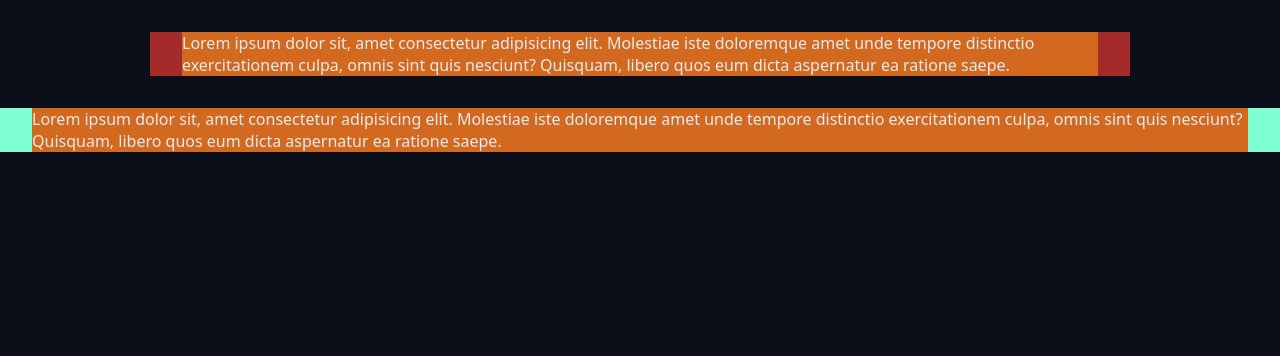
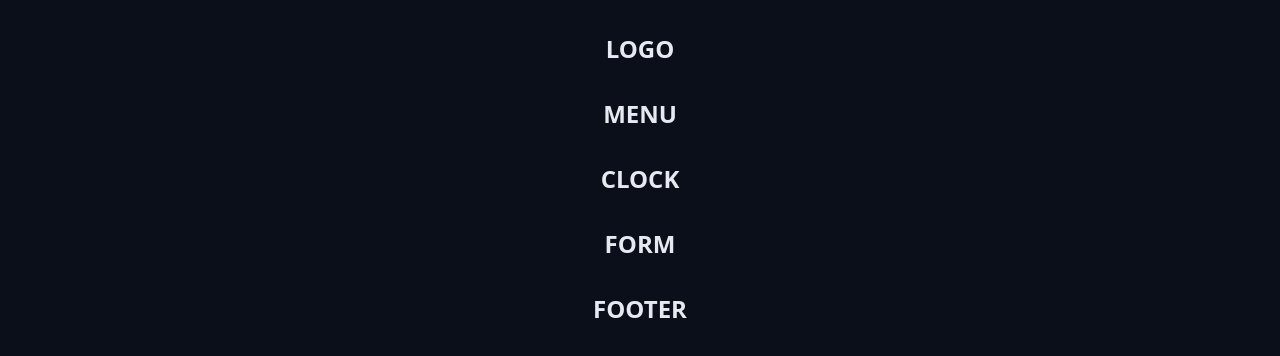
Before and after one commit to Henrique-Kriguer/pomodoro2, a React (Vite) app: page / in a window 1280 px wide. Shown: the top 356 px of the page. Built offline with nearby package versions, Linux system fonts and the light colour scheme.

Commit message:
feat: create Container component and inert it with children from Heading component

```diff
--- a/src/App.tsx
+++ b/src/App.tsx
@@ -1,29 +1,26 @@
+import { Container } from './components/Container';
 import './styles/global.css';
 import './styles/theme.css';
+import { Heading } from './components/Heading';
 
 export function App() {
   return (
     <>
-      <div className='container'>
-        <div className='content'>
-          <section>
-            Lorem ipsum dolor sit, amet consectetur adipisicing elit. Molestiae
-            iste doloremque amet unde tempore distinctio exercitationem culpa,
-            omnis sint quis nesciunt? Quisquam, libero quos eum dicta aspernatur
-            ea ratione saepe.
-          </section>
-        </div>
-      </div>
-      <div className='container-fluid'>
-        <div className='content'>
-          <section>
-            Lorem ipsum dolor sit, amet consectetur adipisicing elit. Molestiae
-            iste doloremque amet unde tempore distinctio exercitationem culpa,
-            omnis sint quis nesciunt? Quisquam, libero quos eum dicta aspernatur
-            ea ratione saepe.
-          </section>
-        </div>
-      </div>
+      <Container>
+        <Heading>LOGO</Heading>
+      </Container>
+      <Container>
+        <Heading>MENU</Heading>
+      </Container>
+      <Container>
+        <Heading>CLOCK</Heading>
+      </Container>
+      <Container>
+        <Heading>FORM</Heading>
+      </Container>
+      <Container>
+        <Heading>FOOTER</Heading>
+      </Container>
     </>
   );
 }
--- /dev/null
+++ b/src/components/Container.module.css
@@ -0,0 +1,12 @@
+.container-fluid {
+  background-color: aquamarine;
+}
+
+.container {
+  max-width: 98rem;
+
+  margin: 0 auto;
+}
+.content {
+  margin: 3.2rem;
+}
--- /dev/null
+++ b/src/components/Container.tsx
@@ -0,0 +1,13 @@
+import styles from './Container.module.css';
+
+type ContainerProps = { children: React.ReactNode };
+
+export function Container({ children }: ContainerProps) {
+  return (
+    <div className={styles.container}>
+      <div className={styles.content}>
+        <section>{children}</section>
+      </div>
+    </div>
+  );
+}
--- a/src/styles/global.css
+++ b/src/styles/global.css
@@ -15,16 +15,3 @@
   background: var(--gray-900);
   color: var(--text-default);
 }
-.container-fluid {
-  background-color: aquamarine;
-}
-
-.container {
-  max-width: 98rem;
-  background-color: brown;
-  margin: 0 auto;
-}
-.content {
-  background-color: chocolate;
-  margin: 3.2rem;
-}
```
